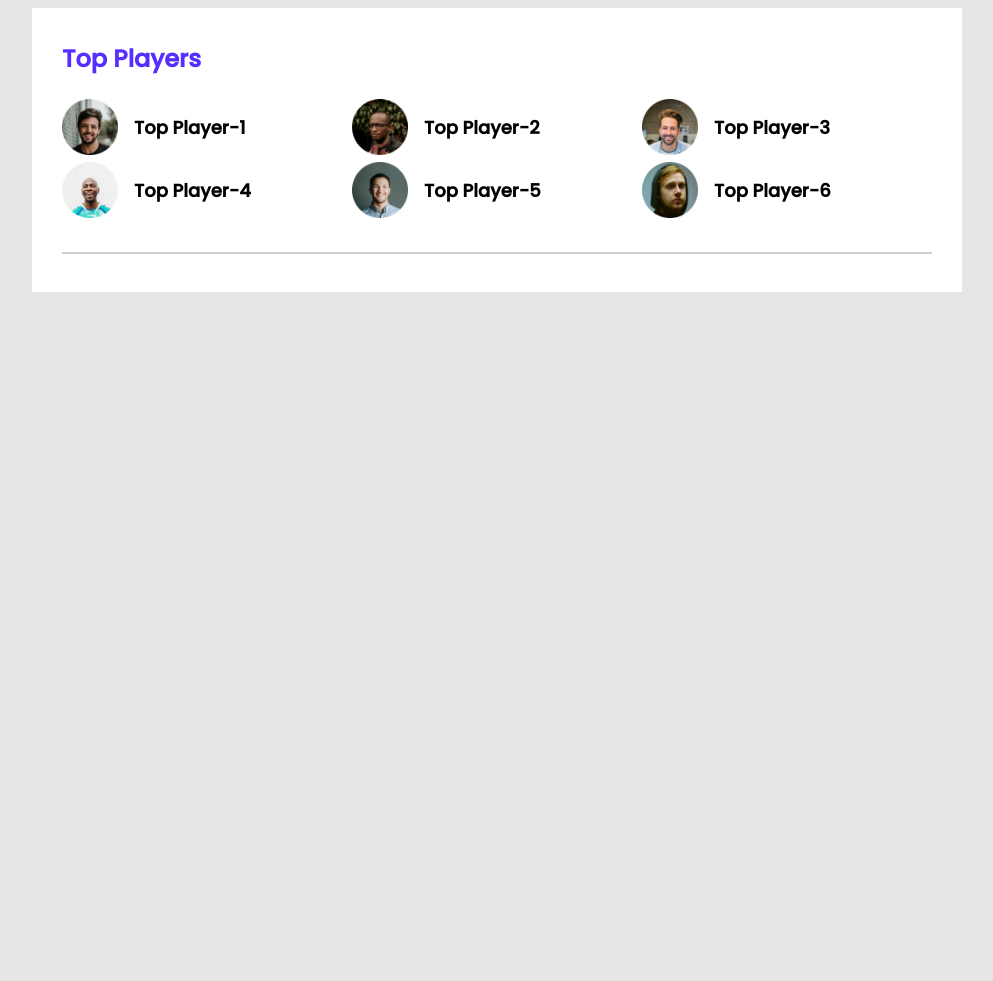
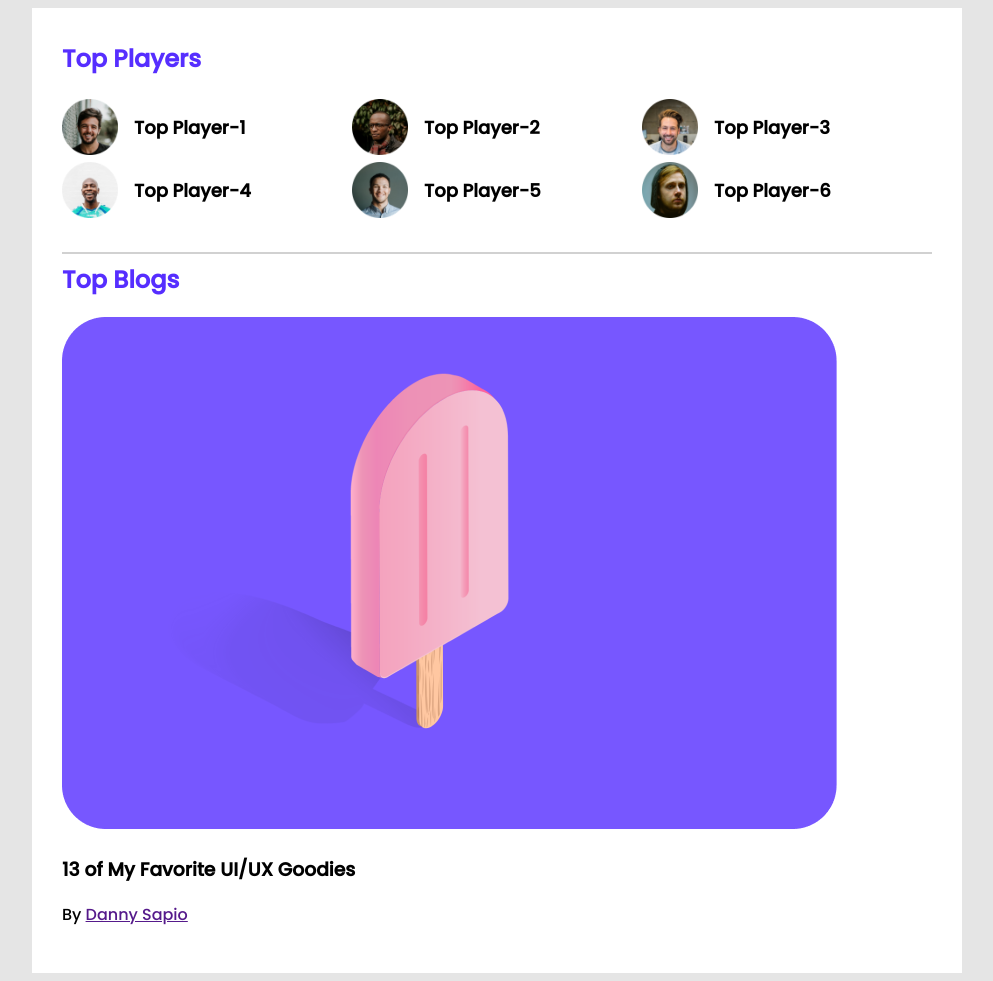
Before and after one commit to jamintowebdev/leader-board-css3, a plain HTML site: page index.html in a window 1280 px wide. Shown: the whole page, without its empty margins (143-1136 px from the left). Before the commit the page ends 800 px from the top, so only its background shows below. Drawn offline with Linux system fonts and the light colour scheme.

Commit message:
top blogs part added in the main html file after the top-players

```diff
--- a/index.html
+++ b/index.html
@@ -1,5 +1,6 @@
 <!DOCTYPE html>
 <html lang="en">
+
 <head>
     <meta charset="UTF-8">
     <meta http-equiv="X-UA-Compatible" content="IE=edge">
@@ -8,6 +9,7 @@
     <!-- stylesheet -->
     <link rel="stylesheet" href="styles/style.css">
 </head>
+
 <body>
     <!-- header start -->
     <header>
@@ -23,32 +25,50 @@
                     <!-- .player*6>img[src="images/players/player-$.png"]+h3 class = "player-name"{Top Player-$} -->
                     <div class="player">
                         <img src="images/players/player-1.png" alt="">
-                        <h3 class="player-name">Top Player-1</h3 class = "player-name">
+                        <h3 class="player-name">Top Player-1</h3 class="player-name">
                     </div>
                     <div class="player">
                         <img src="images/players/player-2.png" alt="">
-                        <h3 class="player-name">Top Player-2</h3 class = "player-name">
+                        <h3 class="player-name">Top Player-2</h3 class="player-name">
                     </div>
                     <div class="player">
                         <img src="images/players/player-3.png" alt="">
-                        <h3 class="player-name">Top Player-3</h3 class = "player-name">
+                        <h3 class="player-name">Top Player-3</h3 class="player-name">
                     </div>
                     <div class="player">
                         <img src="images/players/player-4.png" alt="">
-                        <h3 class="player-name">Top Player-4</h3 class = "player-name">
+                        <h3 class="player-name">Top Player-4</h3 class="player-name">
                     </div>
                     <div class="player">
                         <img src="images/players/player-5.png" alt="">
-                        <h3 class="player-name">Top Player-5</h3 class = "player-name">
+                        <h3 class="player-name">Top Player-5</h3 class="player-name">
                     </div>
                     <div class="player">
                         <img src="images/players/player-6.png" alt="">
-                        <h3 class="player-name">Top Player-6</h3 class = "player-name">
+                        <h3 class="player-name">Top Player-6</h3 class="player-name">
                     </div>
                 </div>
             </div>
             <hr>
+            <div class="top-blogs">
+                <h2 class="section-title">Top Blogs</h2>
+                <div class="blogs">
+                    <article class="blog">
+                        <div class="thumbnail">
+                            <img src="images/blogs/blog-1.png" alt="">
+                        </div>
+                        <div class="blog-info">
+                            <h3 class="blog-title">
+                                13 of My Favorite
+                                UI/UX Goodies
+                            </h3>
+                            <p class="blog-author">By <a href="">Danny Sapio</a></p>
+                        </div>
+                    </article>
+                </div>
+            </div>
         </section>
     </main>
 </body>
+
 </html>
```
